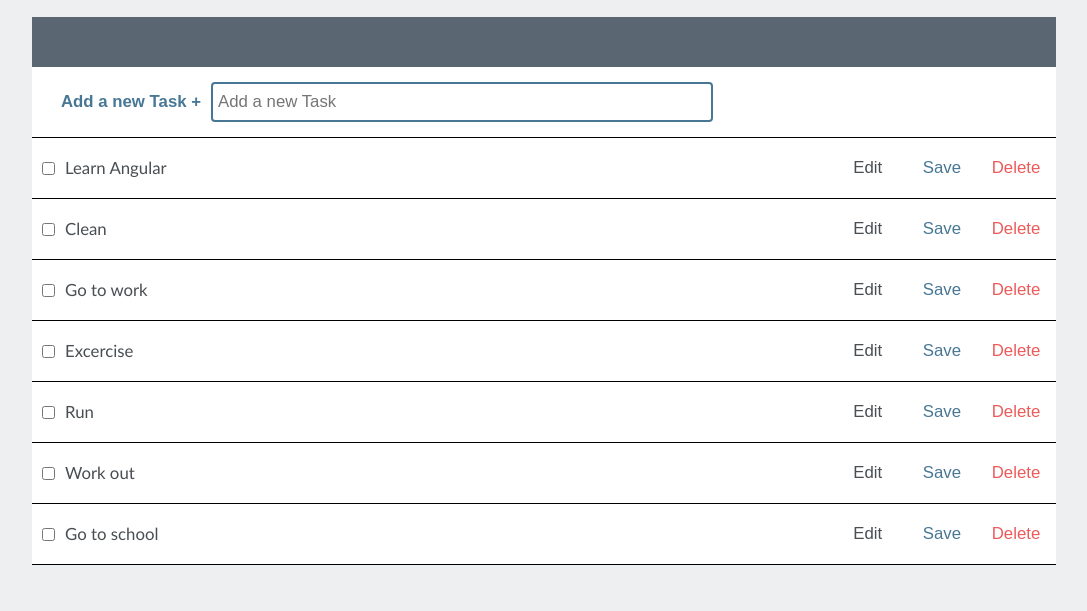
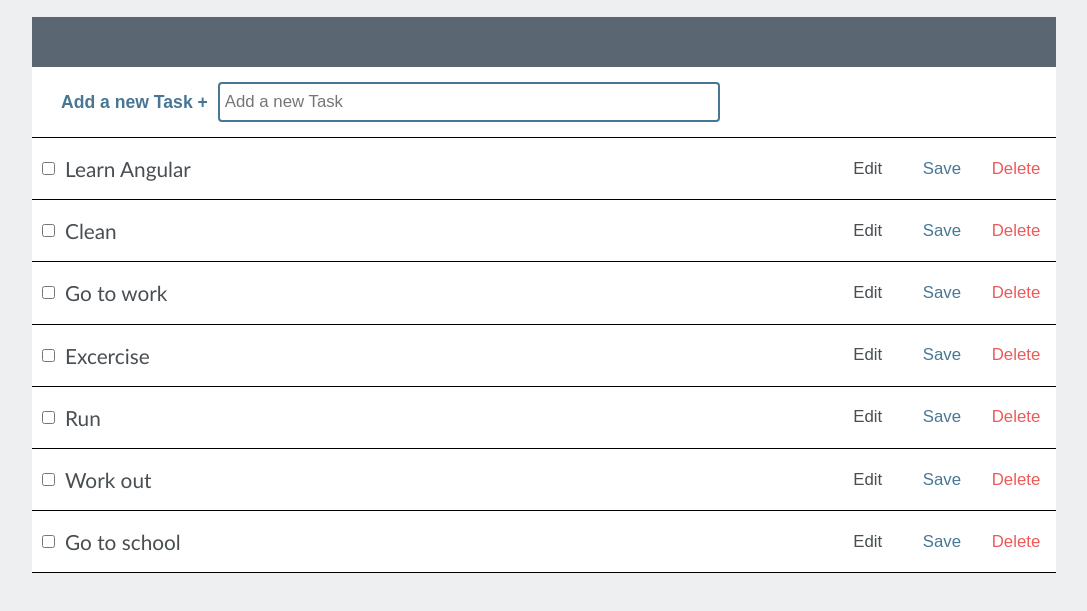
Before and after one commit to alon-tsabari/ToDoList, a plain HTML site: page index.html in a window 1280 px wide. Shown: the part 71-682 px from the top of the page, without its empty margins (96-1183 px from the left). Drawn offline with nearby package versions, Linux system fonts and the light colour scheme.

Commit message:
Update style2.css

```diff
--- a/css/style2.css
+++ b/css/style2.css
@@ -141,6 +141,7 @@ label, .first button {
 		margin-left: 19px;
 		font-weight:bold;
 		padding: 0;
+		font-size: 1.1em;
 	}
 
 	[type='checkbox'] {
@@ -157,8 +158,8 @@ label, .first button {
 		margin-left: 10px;
 	}
 
-	.first button, label {
-		font-size: 1.05em;
+	label {
+		font-size: 1.3em;
 	}
 
 	.actions {
```
